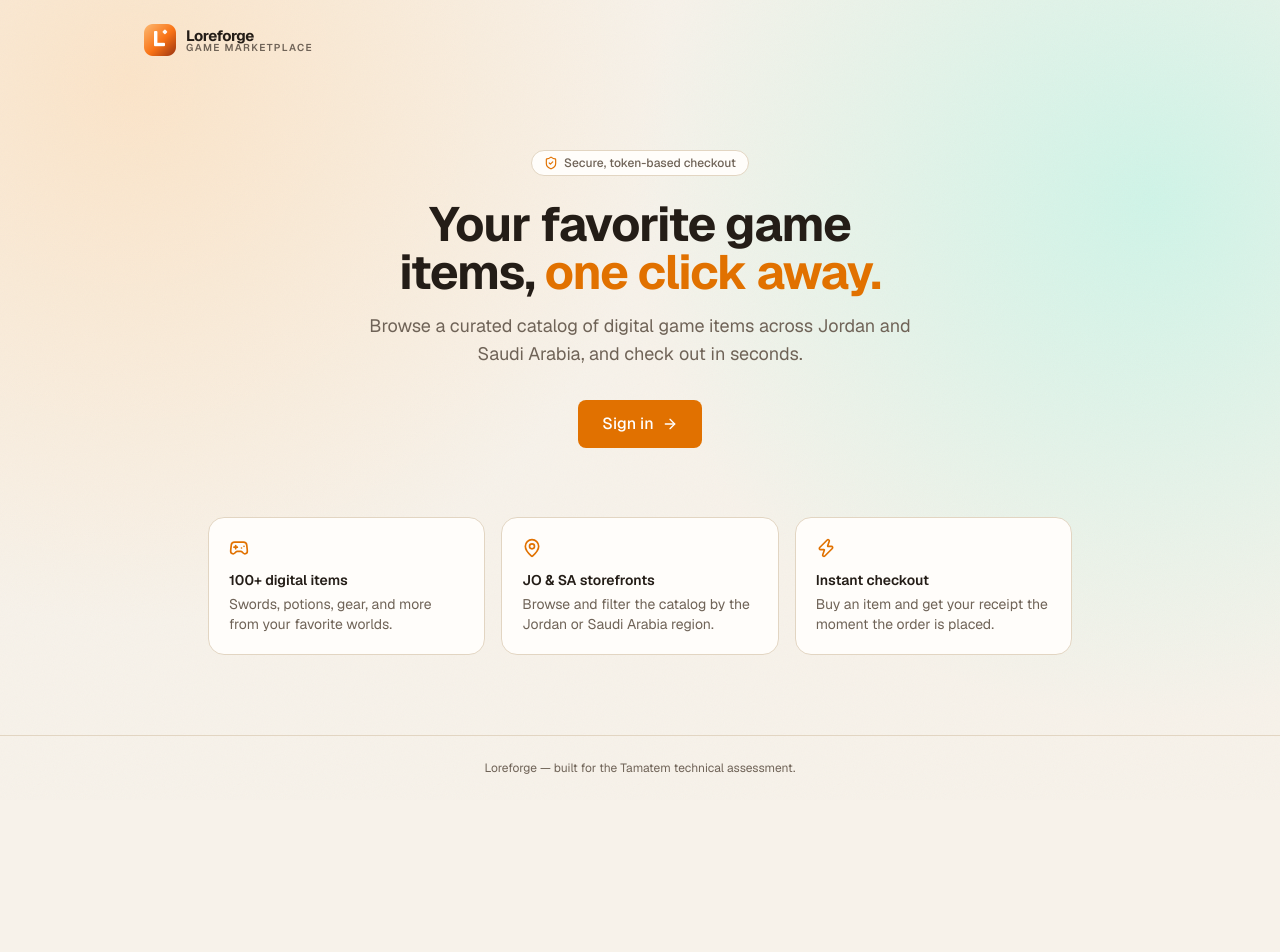
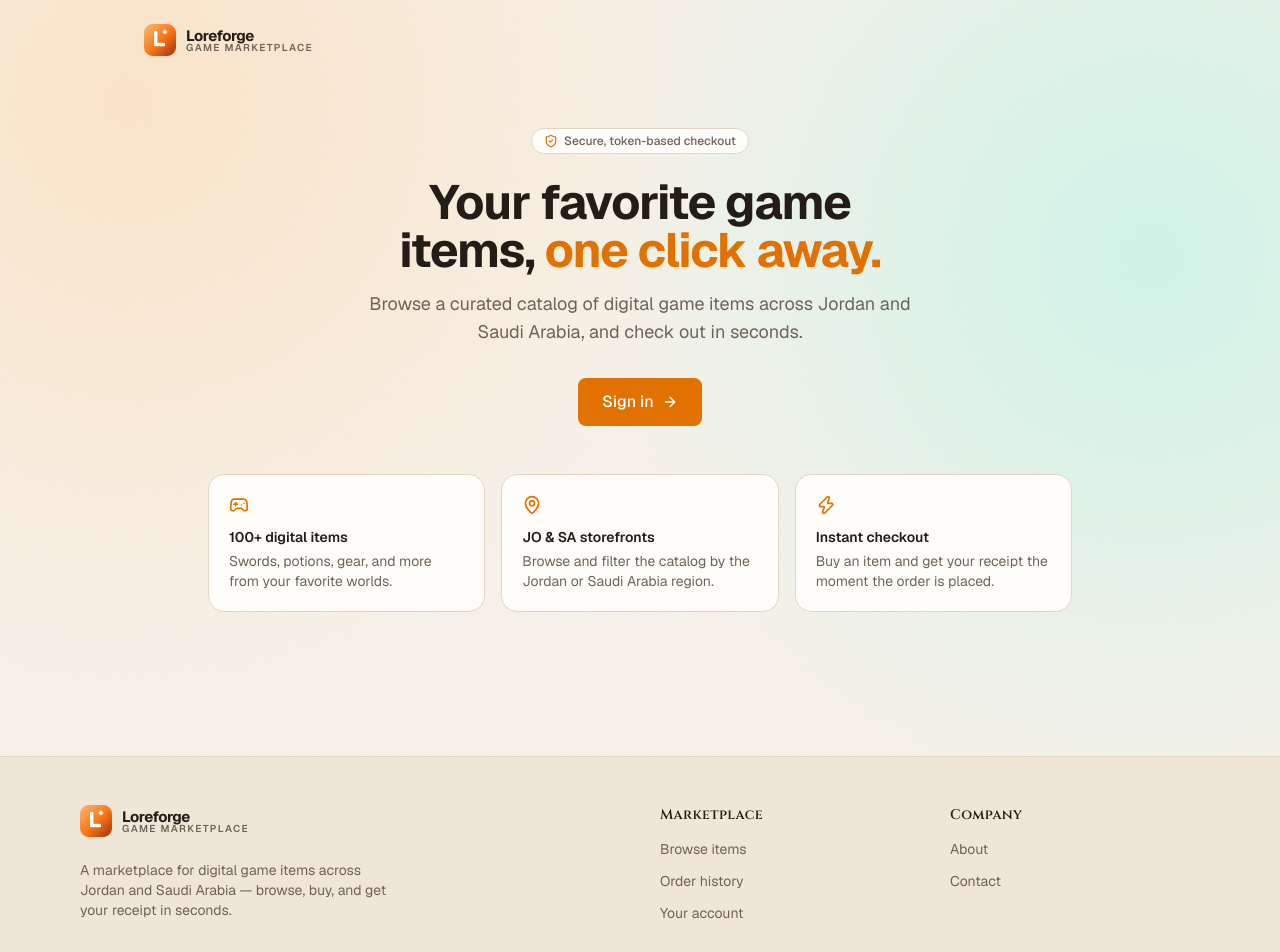
Before and after one commit to jacklusy/Loreforge-frontend, a Next.js app: page / in a window 1280 px wide. Shown: the top 952 px of the page. Before the commit the page ends 800 px from the top, so only its background shows below. Built offline with nearby package versions, Linux system fonts and the light colour scheme; no server answers.

Commit message:
Add public site header and expand footer into link columns

```diff
--- a/src/components/ui/Footer.tsx
+++ b/src/components/ui/Footer.tsx
@@ -1,7 +1,60 @@
+import Link from "next/link";
+import { Logo } from "@/components/ui/Logo";
+
+const LINK_GROUPS = [
+  {
+    heading: "Marketplace",
+    links: [
+      { href: "/products", label: "Browse items" },
+      { href: "/orders", label: "Order history" },
+      { href: "/profile", label: "Your account" },
+    ],
+  },
+  {
+    heading: "Company",
+    links: [
+      { href: "/about", label: "About" },
+      { href: "/contact", label: "Contact" },
+    ],
+  },
+];
+
 export function Footer() {
   return (
-    <footer className="border-t border-stroke px-4 py-6 text-center text-xs text-muted-foreground">
-      Loreforge — built for the Tamatem technical assessment.
+    <footer className="mt-16 border-t border-stroke bg-background-accent">
+      <div className="mx-auto grid w-full max-w-6xl gap-10 px-4 py-12 sm:grid-cols-2 lg:grid-cols-4">
+        <div className="lg:col-span-2">
+          <Logo />
+          <p className="mt-4 max-w-xs text-sm text-muted-foreground">
+            A marketplace for digital game items across Jordan and Saudi Arabia — browse,
+            buy, and get your receipt in seconds.
+          </p>
+        </div>
+
+        {LINK_GROUPS.map((group) => (
+          <div key={group.heading}>
+            <h2 className="font-display text-sm font-semibold tracking-wide">{group.heading}</h2>
+            <ul className="mt-3 space-y-2">
+              {group.links.map((link) => (
+                <li key={link.href}>
+                  <Link
+                    href={link.href}
+                    className="text-sm text-muted-foreground transition-colors hover:text-foreground"
+                  >
+                    {link.label}
+                  </Link>
+                </li>
+              ))}
+            </ul>
+          </div>
+        ))}
+      </div>
+
+      <div className="border-t border-stroke px-4 py-5">
+        <p className="mx-auto max-w-6xl text-center text-xs text-muted-foreground sm:text-left">
+          Loreforge — built for the Tamatem technical assessment.
+        </p>
+      </div>
     </footer>
   );
 }
--- /dev/null
+++ b/src/components/ui/SiteHeader.tsx
@@ -0,0 +1,98 @@
+"use client";
+
+import { useState } from "react";
+import Link from "next/link";
+import { usePathname } from "next/navigation";
+import { Menu, X } from "lucide-react";
+import { useAuth } from "@/lib/auth/AuthContext";
+import { ButtonLink } from "@/components/ui/ButtonLink";
+import { Logo } from "@/components/ui/Logo";
+import { ThemeToggle } from "@/components/ui/ThemeToggle";
+
+const LINKS = [
+  { href: "/", label: "Home" },
+  { href: "/about", label: "About" },
+  { href: "/contact", label: "Contact" },
+];
+
+/** Header for the public pages (home, about, contact). The CTA follows auth
+ * state so a signed-in visitor gets a way back into the store rather than a
+ * pointless "sign in". */
+export function SiteHeader() {
+  const pathname = usePathname();
+  const { token, isLoading } = useAuth();
+  const [open, setOpen] = useState(false);
+
+  const ctaHref = token ? "/products" : "/login";
+  const ctaLabel = token ? "Go to store" : "Sign in";
+
+  return (
+    <header className="sticky top-0 z-30 border-b border-stroke bg-background/85 backdrop-blur">
+      <div className="mx-auto flex w-full max-w-6xl items-center justify-between gap-4 px-4 py-3">
+        <Link href="/">
+          <Logo />
+        </Link>
+
+        <nav className="hidden items-center gap-1 sm:flex">
+          {LINKS.map(({ href, label }) => (
+            <Link
+              key={href}
+              href={href}
+              className={`rounded-md px-3 py-1.5 text-sm font-medium transition-colors ${
+                pathname === href
+                  ? "bg-brand-500/15 text-brand-700 dark:text-brand-300"
+                  : "text-muted-foreground hover:bg-surface-muted hover:text-foreground"
+              }`}
+            >
+              {label}
+            </Link>
+          ))}
+        </nav>
+
+        <div className="flex items-center gap-2">
+          <ThemeToggle className="hidden sm:inline-flex" />
+          {!isLoading && (
+            <ButtonLink href={ctaHref} size="sm" className="hidden sm:inline-flex">
+              {ctaLabel}
+            </ButtonLink>
+          )}
+          <button
+            onClick={() => setOpen((value) => !value)}
+            aria-label={open ? "Close menu" : "Open menu"}
+            aria-expanded={open}
+            className="inline-flex h-9 w-9 items-center justify-center rounded-lg text-muted-foreground transition-colors hover:bg-surface-muted hover:text-foreground sm:hidden"
+          >
+            {open ? <X className="h-5 w-5" /> : <Menu className="h-5 w-5" />}
+          </button>
+        </div>
+      </div>
+
+      {open && (
+        <div className="border-t border-stroke bg-surface px-4 py-3 sm:hidden">
+          <nav className="flex flex-col gap-1">
+            {LINKS.map(({ href, label }) => (
+              <Link
+                key={href}
+                href={href}
+                onClick={() => setOpen(false)}
+                className={`rounded-lg px-3 py-2.5 text-sm font-medium transition-colors ${
+                  pathname === href
+                    ? "bg-brand-500/15 text-brand-700 dark:text-brand-300"
+                    : "text-muted-foreground hover:bg-surface-muted hover:text-foreground"
+                }`}
+              >
+                {label}
+              </Link>
+            ))}
+          </nav>
+          <div className="mt-3 flex items-center justify-between border-t border-stroke pt-3">
+            <ThemeToggle />
+            <ButtonLink href={ctaHref} size="sm" onClick={() => setOpen(false)}>
+              {ctaLabel}
+            </ButtonLink>
+          </div>
+        </div>
+      )}
+    </header>
+  );
+}
```
